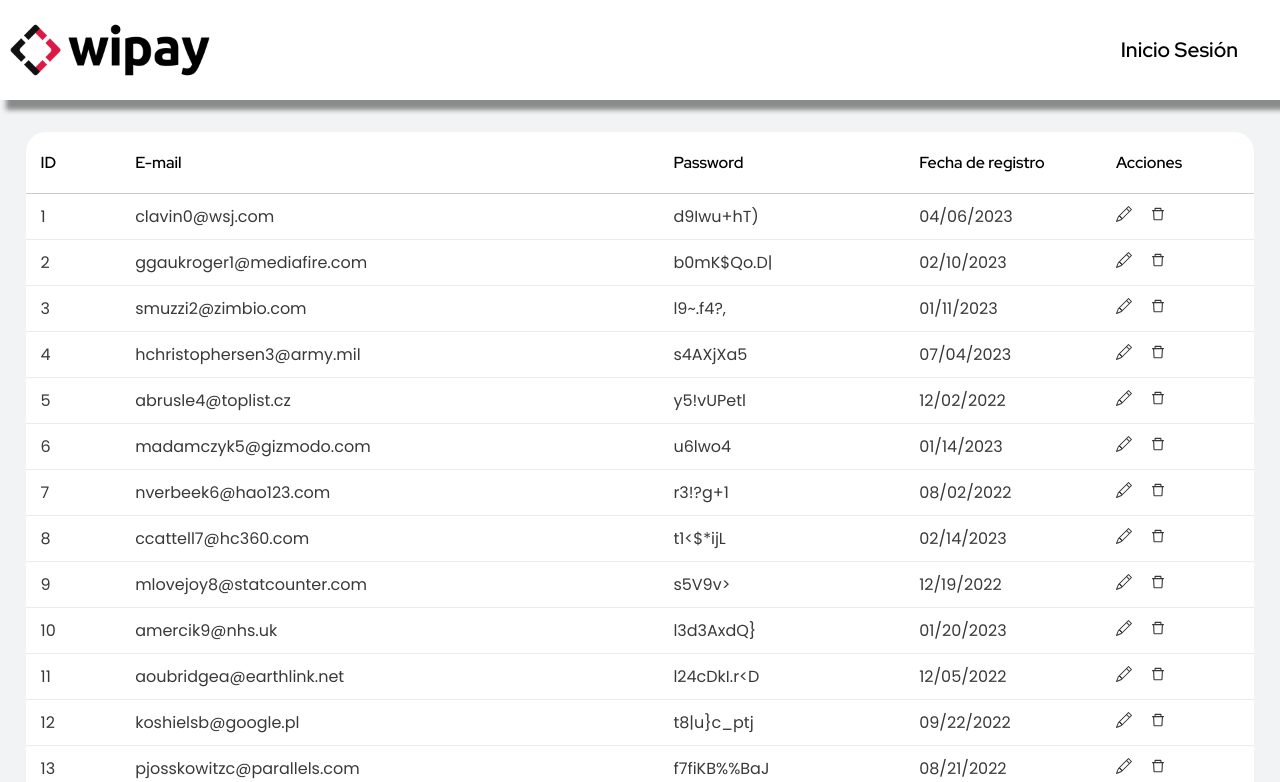
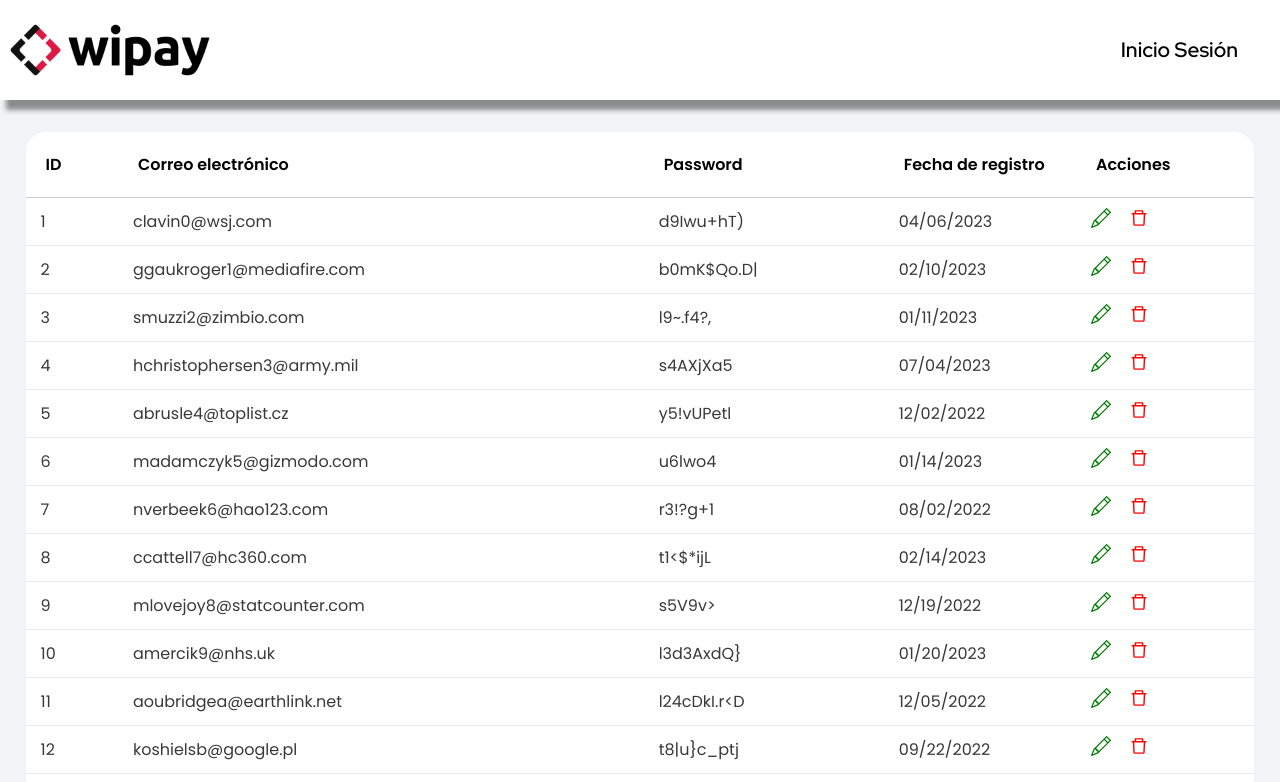
Before and after one commit to Moyrasc/Prueba-Tecnica-Wipay, a React (Vite) app: page /usuarios in a window 1280 px wide. Shown: the top 782 px of the page. Built offline with nearby package versions, Linux system fonts and the light colour scheme.

Commit message:
complete table view

```diff
--- a/src/App.jsx
+++ b/src/App.jsx
@@ -4,6 +4,7 @@ import Login from './views/login'
 import Navbar from './components/Navbar/Navbar'
 import TotalUsers from './views/TotalUsers'
 import TableUsers from './views/TableUsers'
+import EditProfile from './views/EditProfile'
 
 function App () {
   return (
@@ -14,6 +15,7 @@ function App () {
         <Route path='/login' element={<Login />} />
         <Route path='/inicio' element={<TotalUsers />} />
         <Route path='/usuarios' element={<TableUsers />} />
+        <Route path='/edit' element={<EditProfile />} />
       </Routes>
 
     </>
--- a/src/components/Table/Table.jsx
+++ b/src/components/Table/Table.jsx
@@ -2,14 +2,19 @@ import { StyledTable } from '../../components/Table/TableStyled'
 import Data from '../../data/users.json'
 import { BsPencil } from 'react-icons/bs'
 import { AiOutlineDelete } from 'react-icons/ai'
+import { useNavigate } from 'react-router-dom'
 
 const Table = () => {
+  const navigate = useNavigate()
+  const handleClick = () => {
+    navigate('/edit')
+  }
   return (
     <StyledTable>
       <thead>
         <tr>
           <th>ID</th>
-          <th>E-mail</th>
+          <th>Correo electrónico</th>
           <th>Password</th>
           <th>Fecha de registro</th>
           <th>Acciones</th>
@@ -22,7 +27,7 @@ const Table = () => {
             <td>{user.email}</td>
             <td>{user.password}</td>
             <td>{user.create_user}</td>
-            <td><BsPencil /><span style={{ marginLeft: '18px' }}><AiOutlineDelete /></span></td>
+            <td><BsPencil style={{ width: '20' + 'px', height: '20' + 'px', cursor: 'pointer', color: 'green' }} onClick={handleClick} /><span style={{ marginLeft: '18px' }}><AiOutlineDelete style={{ width: '20' + 'px', height: '20' + 'px', cursor: 'pointer', color: 'red' }} /></span></td>
           </tr>
         )
       })}
--- a/src/components/Table/TableStyled.jsx
+++ b/src/components/Table/TableStyled.jsx
@@ -20,12 +20,18 @@ const StyledTable = styled.table`
         text-align: left;
         padding: 10px 15px;
         width: 50px;
+        & button{
+            border: none;
+
+        }
 
     }
     th {
         text-align: left;
         border-bottom: 1px solid #cccccc;
-        padding: 20px 15px;
+        padding: 20px 20px;
+        font-weight:bold;
+        font-family: 'Poppins', sans-serif;
         }
 
 `
--- a/src/index.css
+++ b/src/index.css
@@ -8,4 +8,5 @@ body {
   height: 100vh;
   background-color: #f2f3f4;
   font-family: "Red Hat Display", sans-serif;
+  overflow-x: hidden;
 }
--- /dev/null
+++ b/src/views/EditProfile.jsx
@@ -0,0 +1,7 @@
+const EditProfile = () => {
+  return (
+    <h1>Pagina para editar usuarios</h1>
+  )
+}
+
+export default EditProfile
```
